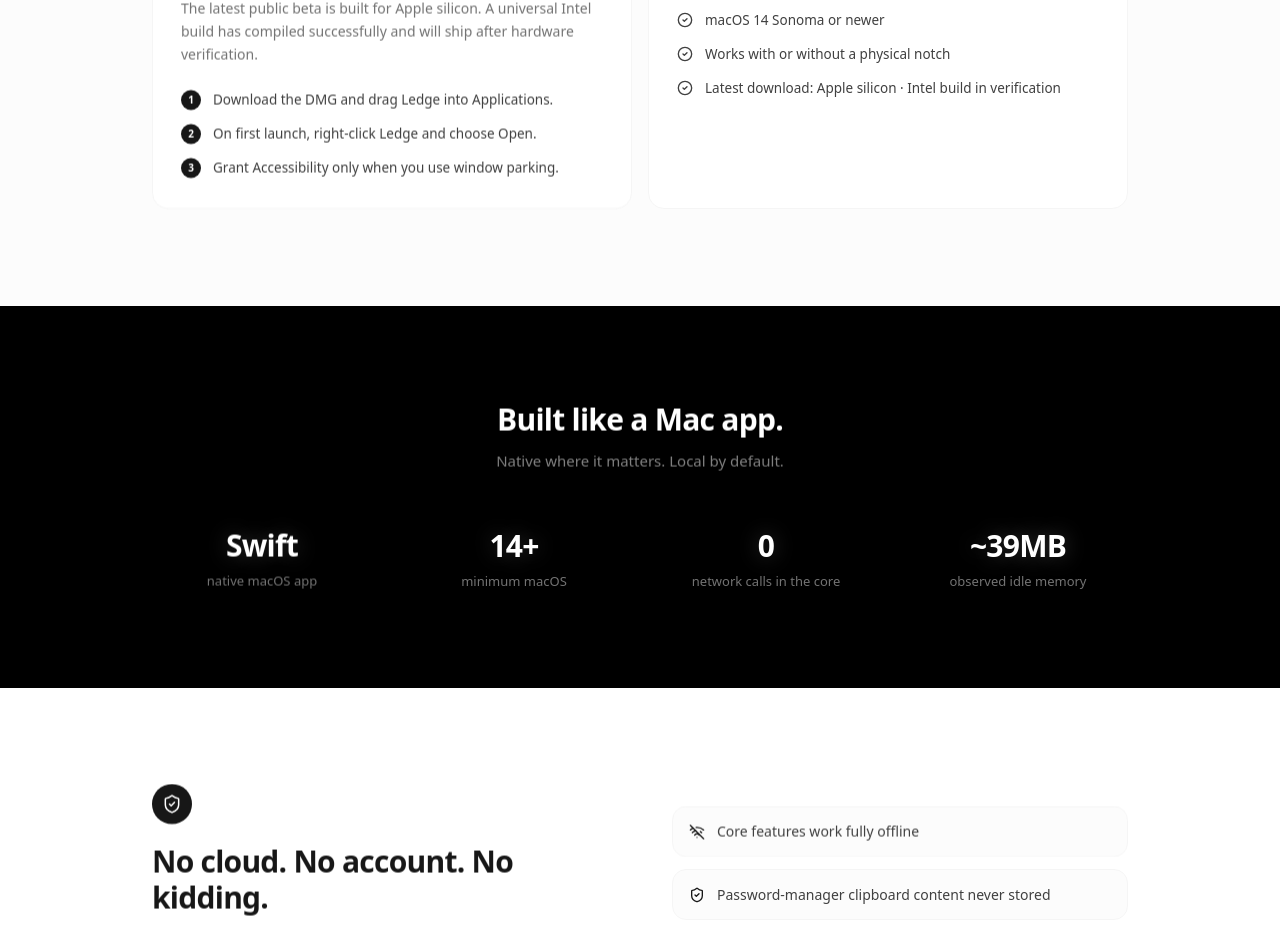
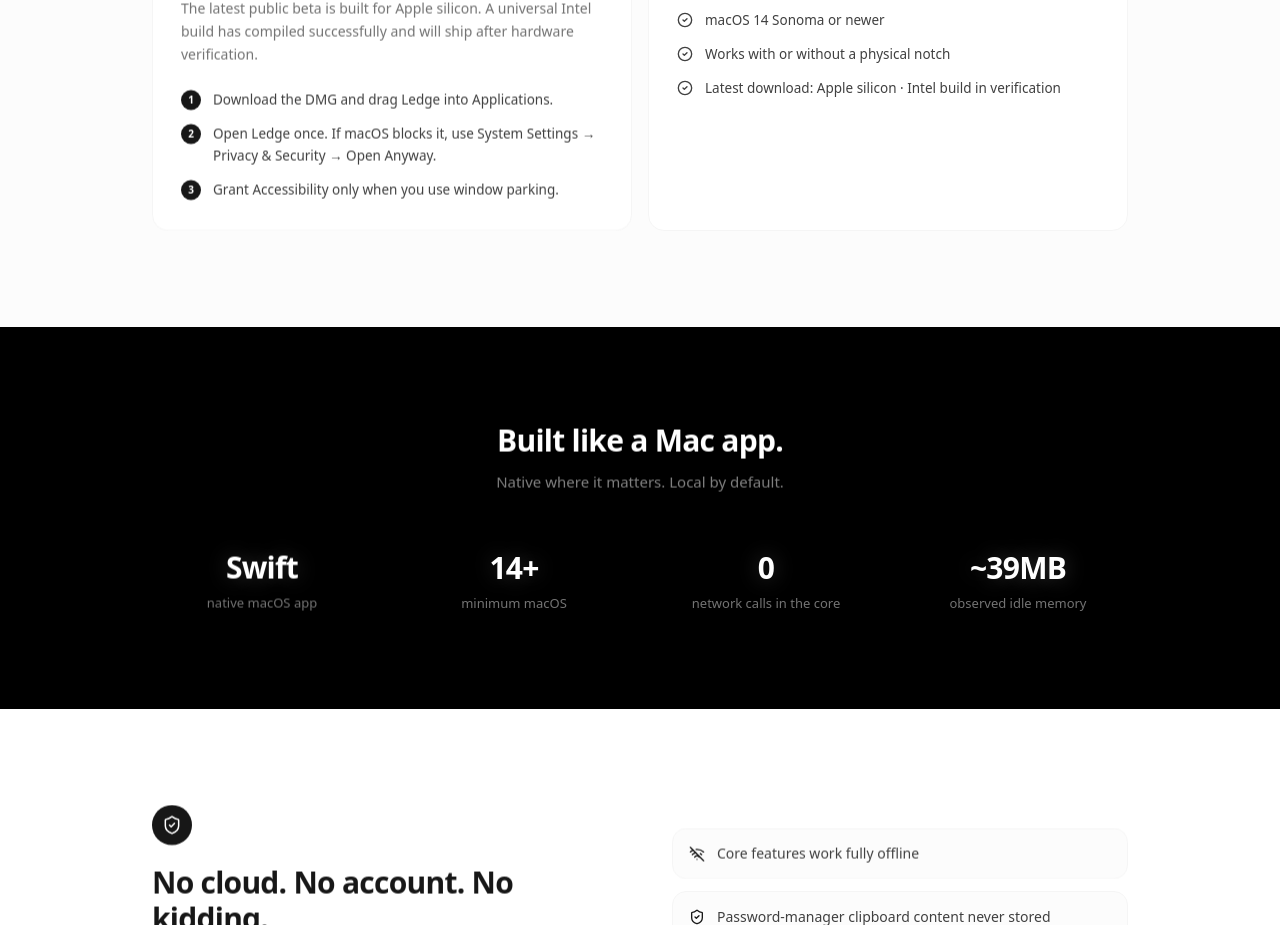
Before and after one commit to DHLbigmonster/ledge, a React (Vite) app: page / in a window 1280 px wide. Shown: the part 1796-2721 px from the top of the page. Built offline with nearby package versions, Linux system fonts and the light colour scheme.

Commit message:
Clarify Gatekeeper install steps

```diff
--- a/src/pages/Home.tsx
+++ b/src/pages/Home.tsx
@@ -46,7 +46,7 @@
     setupSub: 'The latest public beta is built for Apple silicon. A universal Intel build has compiled successfully and will ship after hardware verification.',
     setupSteps: [
       'Download the DMG and drag Ledge into Applications.',
-      'On first launch, right-click Ledge and choose Open.',
+      'Open Ledge once. If macOS blocks it, use System Settings → Privacy & Security → Open Anyway.',
       'Grant Accessibility only when you use window parking.',
     ],
     compatibilityTitle: 'Compatibility',
@@ -94,7 +94,7 @@
     setupSub: '当前最新公开测试版适用于 Apple 芯片；Intel 通用版已经编译通过，完成真机验证后发布。',
     setupSteps: [
       '下载 DMG，把 Ledge 拖入“应用程序”。',
-      '首次启动时右键 Ledge，选择“打开”。',
+      '先尝试打开一次；若被系统拦截，到“系统设置 → 隐私与安全性”选择“仍要打开”。',
       '只有使用窗口收纳时，才需要授予辅助功能权限。',
     ],
     compatibilityTitle: '兼容性',
```
